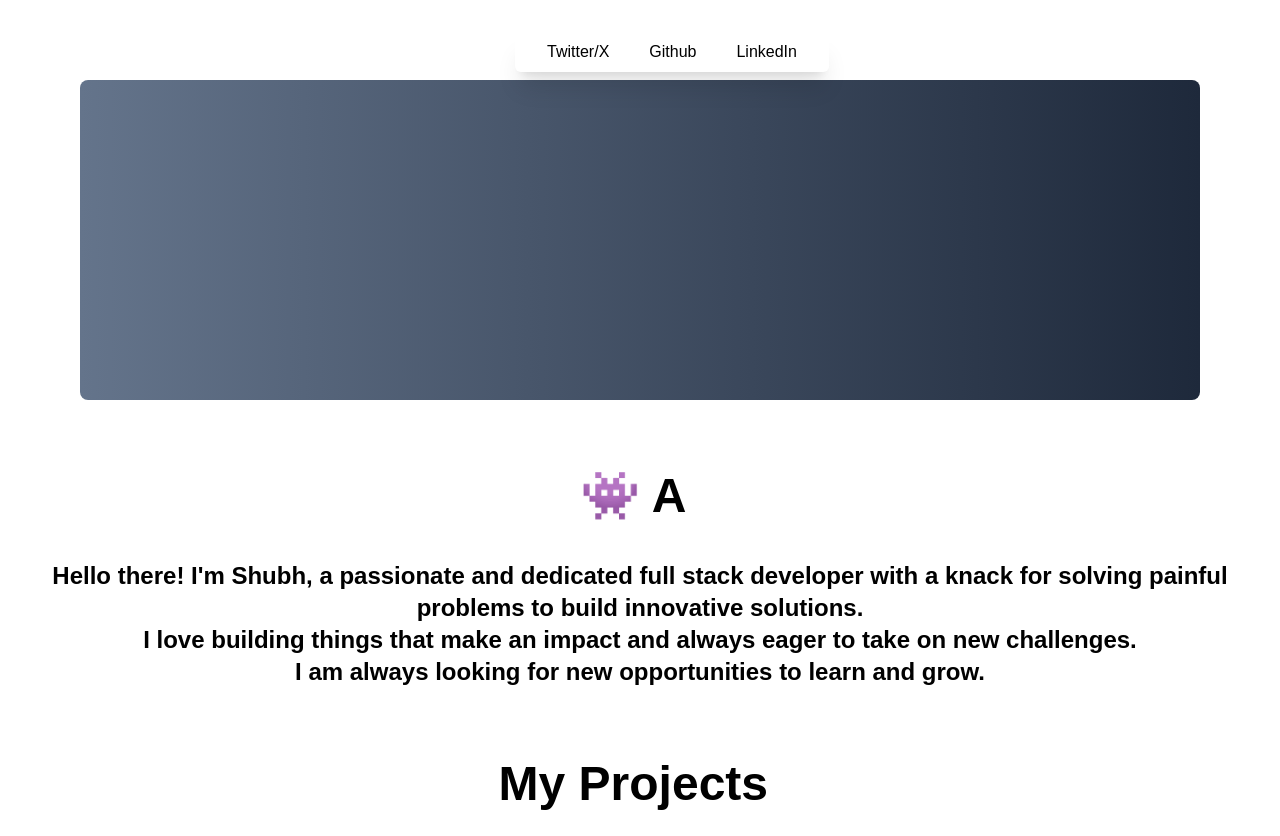
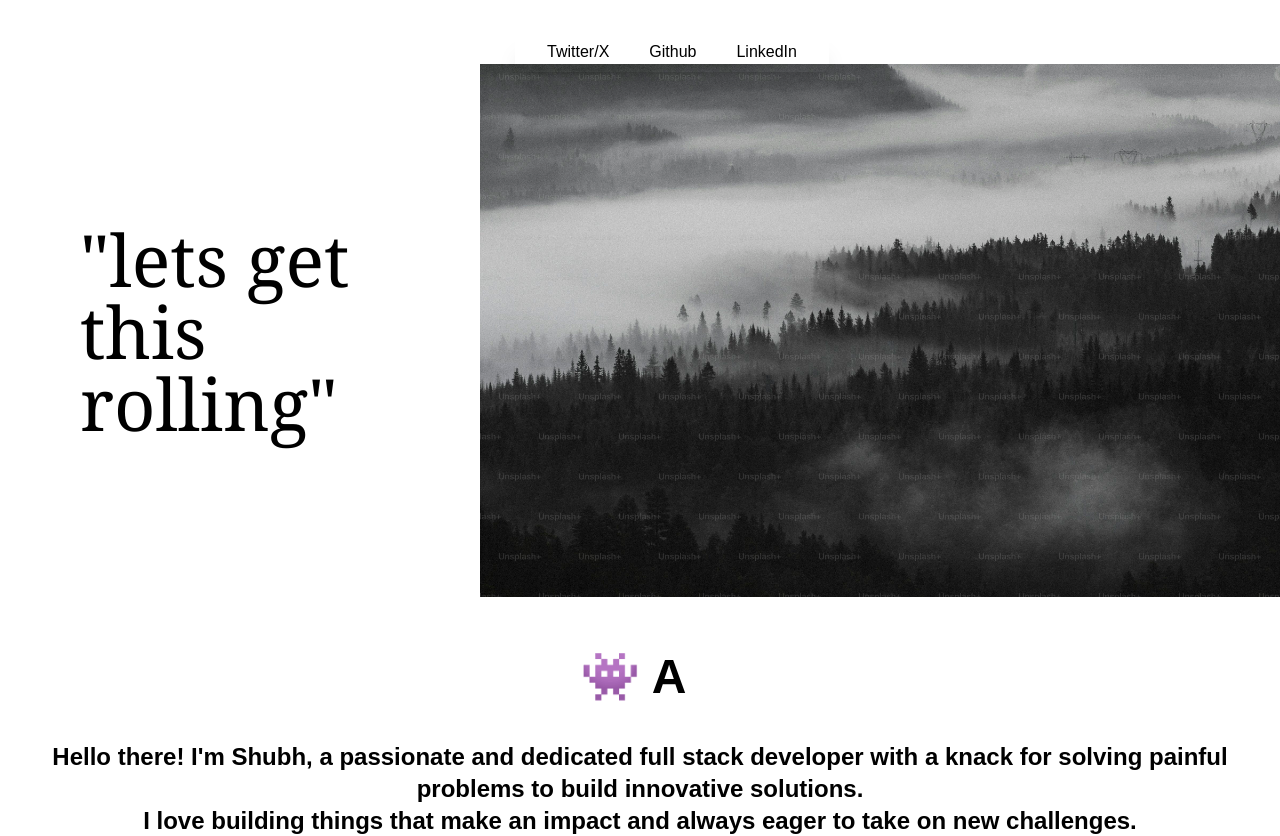
Before and after one commit to Creat1ve-shubh/ShubhPortfolio, a Next.js app: page / in a window 1280 px wide. Shown: the top 836 px of the page. Built offline with nearby package versions, Linux system fonts and the light colour scheme.

Commit message:
adding social links and improving hero section

```diff
--- a/app/components/Navbar.js
+++ b/app/components/Navbar.js
@@ -6,13 +6,19 @@
     <nav className="fixed z-10 top-0 left-1/2 hover:bg-slate-400 shadow-xl transition-all duration-300 hover:scale-110 m-8 transform -translate-x-1/2 bg-transparent text-black py-2 px-8 rounded-md">
       <ul className="flex space-x-10">
         <li>
-        <Link href="/">Twitter/X</Link>
+          <Link href="/home">Twitter/X</Link>
         </li>
         <li>
-        <Link href="/Shop">Github</Link>
+          <a href="https://github.com/Creat1ve-shubh"
+            target='_blank'
+            rel='noopener noreferrer'>
+            Github</a>
         </li>
         <li>
-        <Link href="/">LinkedIn</Link>
+          <a href="https://www.linkedin.com/in/shubh-shrivastava/"
+            target='_blank'
+            rel='noopener noreferrer'>
+            LinkedIn</a>
         </li>
 
 
--- a/app/components/Projects.js
+++ b/app/components/Projects.js
@@ -24,7 +24,7 @@
 
             <div className='bg-black mt-10 mx-[30vh] px-[40vh] py-5 transition-all duration-300 hover:scale-105 items-center rounded-lg'>
                 <h2 className='text-white text-center text-xl font-bold'>Project 1</h2>
-                    <button className='bg-white text-black ml-[95vh] px-5 py-2 text-bold rounded-lg' href=''>Visit</button></div>
+                <button className='bg-white text-black ml-[95vh] hover:bg-slate-300 px-5 py-2 text-bold rounded-lg' href=''>Visit</button></div>
             <div className='bg-black mt-10 mx-[30vh] px-[40vh] py-5 transition-all duration-300 hover:scale-105 items-center rounded-lg'>
                 <h2 className='text-white text-center text-xl font-bold'>Project 2</h2>
                 <button className='bg-white text-black ml-[95vh] px-5 py-2 text-bold rounded-lg' href=''>Visit</button></div>
--- a/app/components/hero.js
+++ b/app/components/hero.js
@@ -1,11 +1,16 @@
-import React from 'react'
+import React from "react";
+import Image from "next/image";
+import banner from "../assets/banner.jpeg";
 
 const Hero = () => {
   return (
-    <div className='bg-gradient-to-r from-slate-500 to-slate-800 mx-[10vh] my-[10vh] py-[20vh] rounded-lg'>
+    <div className="ml-[10vh] my-[8vh] flex items-center space-x-8 rounded-lg">
+      <h1 className="text-7xl font-thin font-serif text-black">"lets get this rolling"</h1>
+      <div className="" >
+        <Image src={banner} alt="banner" width={1500} height={1100} />
+      </div>
+    </div>
+  );
+};
 
-    </div>
-  )
-}
-
-export default Hero
+export default Hero;
```
Also changed, not shown: package.json (+5 -2 lines), app/assets/banner.jpeg (added), 1 other file (tests, documents, lock files or other folders). Lines whose indentation alone changed are shown as unchanged.
